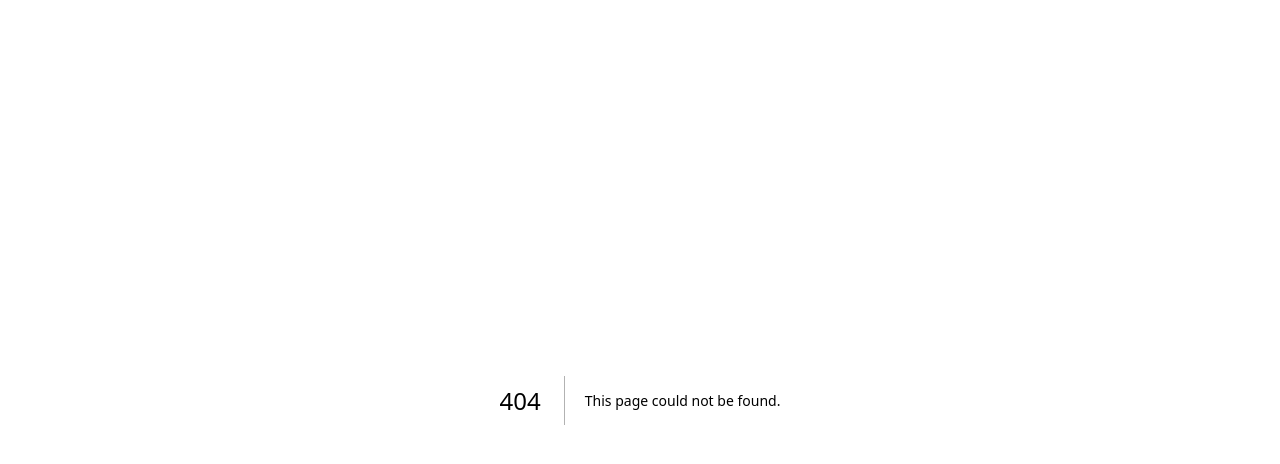
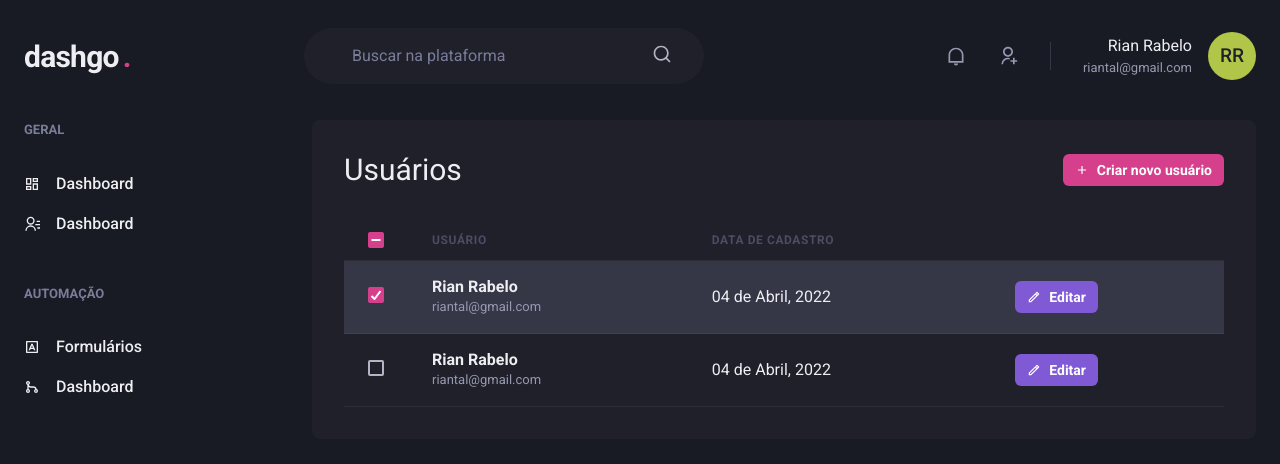
Before and after one commit to riansco14/dashgo, a Next.js app: page /users in a window 1280 px wide. Before the commit this address had no page. Shown: the top 464 px of the page. Built offline with nearby package versions, Linux system fonts and the light colour scheme.

Commit message:
Tabela de usuários

```diff
--- /dev/null
+++ b/src/pages/users/index.tsx
@@ -0,0 +1,91 @@
+import React, { useState } from 'react'
+import { Box, Button, Checkbox, Flex, Heading, Icon, Table, Tbody, Td, Text, Th, Thead, Tr } from "@chakra-ui/react"
+import { Header } from '@/components/Header'
+import { Sidebar } from '@/components/Sidebar'
+import { RiAddLine, RiPencilLine } from 'react-icons/ri'
+import { Pagination } from '@/components/Pagination'
+
+export default function UserList() {
+    const [users, setUsers] = useState([
+        { isSelected: true, name: "Rian Rabelo", email: "riantal@gmail.com", created_at: "04 de Abril, 2022" },
+        { isSelected: false, name: "Rian Rabelo", email: "riantal@gmail.com", created_at: "04 de Abril, 2022" }
+    ])
+
+
+    const allChecked = users.every(userItem => userItem.isSelected)
+    const isIndeterminate = users.some(userItem => userItem.isSelected) && !allChecked
+
+    const changeAllUsersSelectState = (value: boolean) => setUsers(oldUsers => oldUsers.map(userItem => ({
+        ...userItem,
+        isSelected: value
+    })))
+
+    const changeOneUsersSelectState = (userItemOption: any, valueBoolean: boolean) => setUsers(oldUsers => oldUsers.map(userItem => {
+        if (userItem === userItemOption) {
+            return ({
+                ...userItem,
+                isSelected: valueBoolean
+            })
+        }
+        return {
+            ...userItem,
+        }
+    }))
+
+
+    return (<Box>
+        <Header />
+        <Flex w="100%" marginY="6" maxWidth={1480} marginX="auto" paddingX="6">
+            <Sidebar />
+
+            <Box flex="1" borderRadius={8} bgColor="gray.800" padding="8">
+                <Flex marginBottom="8" justify="space-between" align="center">
+                    <Heading size="lg" fontWeight="normal">Usuários</Heading>
+                    <Button as="a" size="sm" fontSize="sm" colorScheme="pink" leftIcon={<Icon as={RiAddLine} />}>Criar novo usuário</Button>
+                </Flex>
+                <Table colorScheme="whiteAlpha">
+                    <Thead>
+                        <Tr>
+                            <Th px="6" color="gray.300" width="8">
+                                <Checkbox
+                                    isChecked={allChecked}
+                                    isIndeterminate={isIndeterminate}
+                                    onChange={(e) => changeAllUsersSelectState(e.target.checked)}
+                                    colorScheme="pink" aria-checked={true} checked={true}></Checkbox>
+                            </Th>
+                            <Th>Usuário</Th>
+                            <Th>Data de cadastro</Th>
+                            <Th></Th>
+                        </Tr>
+                    </Thead>
+                    <Tbody>
+                        {users.map(userItem => {
+                            return (<Tr bgColor={userItem.isSelected ? "gray.700" : "gray.800"}>
+                                <Td px="6">
+                                    <Checkbox
+                                        isChecked={userItem.isSelected}
+                                        onChange={(e) => changeOneUsersSelectState(userItem, e.target.checked)}
+                                        colorScheme="pink"></Checkbox>
+                                </Td>
+                                <Td>
+                                    <Box>
+                                        <Text fontWeight="bold">{userItem.name}</Text>
+                                        <Text fontSize="small" color="gray.300">{userItem.email}</Text>
+                                    </Box>
+                                </Td>
+                                <Td>
+                                    <Text>{userItem.created_at}</Text>
+                                </Td>
+                                <Td>
+                                    <Button as="a" size="sm" fontSize="sm" colorScheme="purple" leftIcon={<Icon as={RiPencilLine} />}>Editar</Button>
+                                </Td>
+                            </Tr>)
+                        })}
+
+                    </Tbody>
+                </Table>
+
+            </Box>
+        </Flex>
+    </Box>)
+}
```
